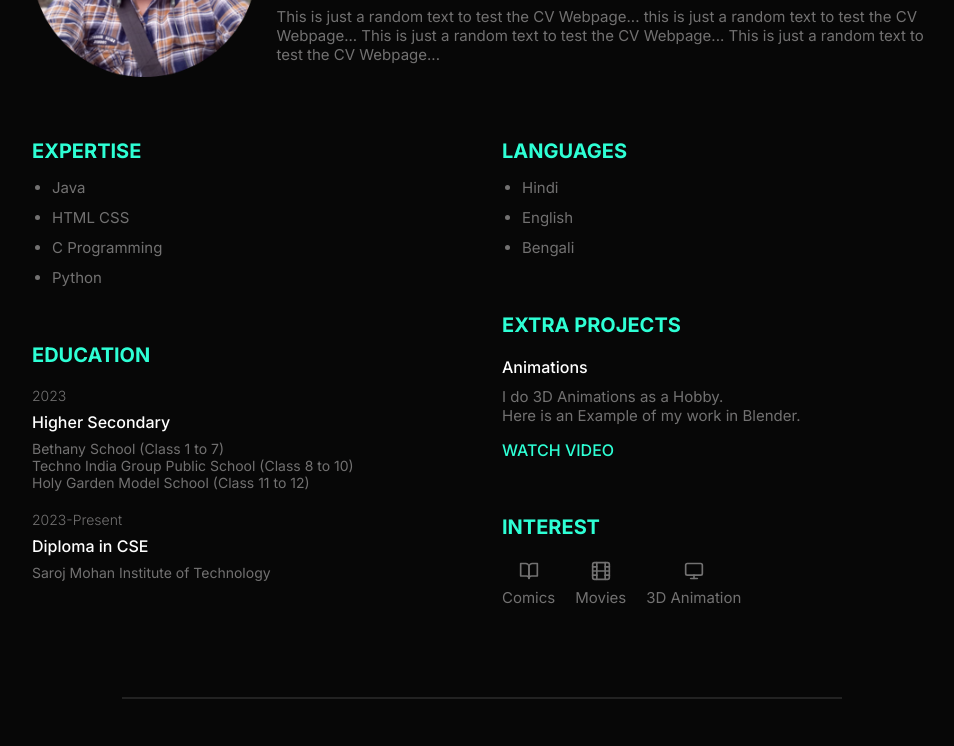
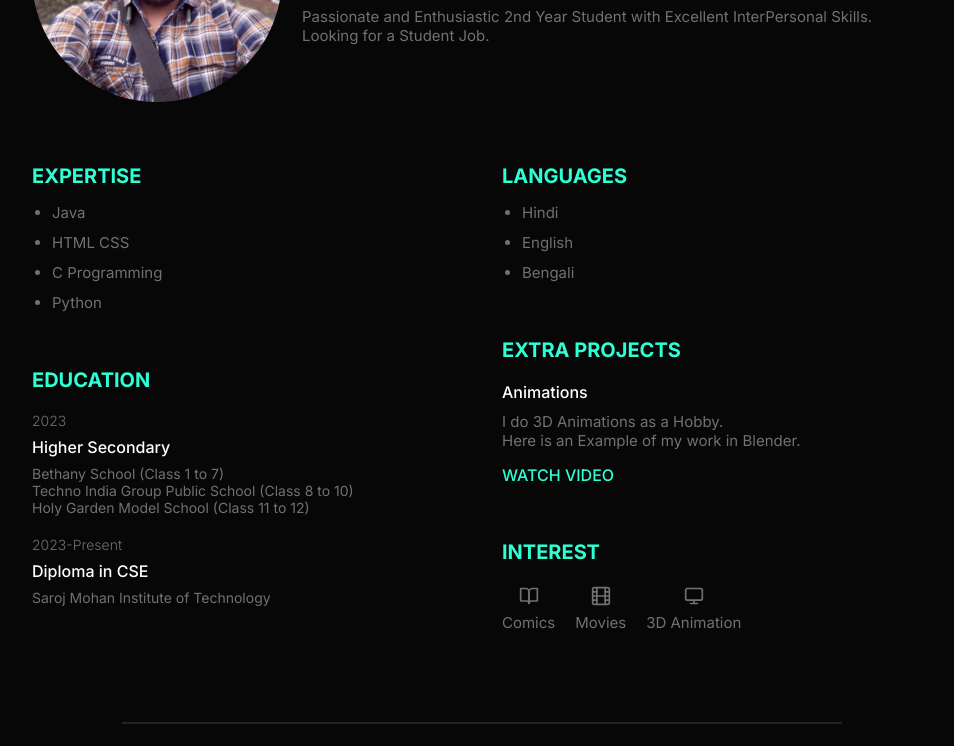
Before and after one commit to SDR2525/host-cv-html-css, a plain HTML site: page index.html in a window 1280 px wide. Shown: the part 198-944 px from the top of the page, without its empty margins (158-1112 px from the left). Drawn offline with nearby package versions, Linux system fonts and the light colour scheme.

Commit message:
index.html

```diff
--- a/index.html
+++ b/index.html
@@ -22,9 +22,8 @@
           </h1>
           <p class="profile_title">Web Developer</p>
           <p class="description profile_description">
-            This is just a random text to test the CV Webpage... this is just a random text to test the CV Webpage...
-            This is just a random text to test the CV Webpage...
-            This is just a random text to test the CV Webpage...
+            Passionate and Enthusiastic 2nd Year Student with Excellent InterPersonal Skills.<br>
+            Looking for a Student Job.
           </p>
         </div>
       </div>
```
